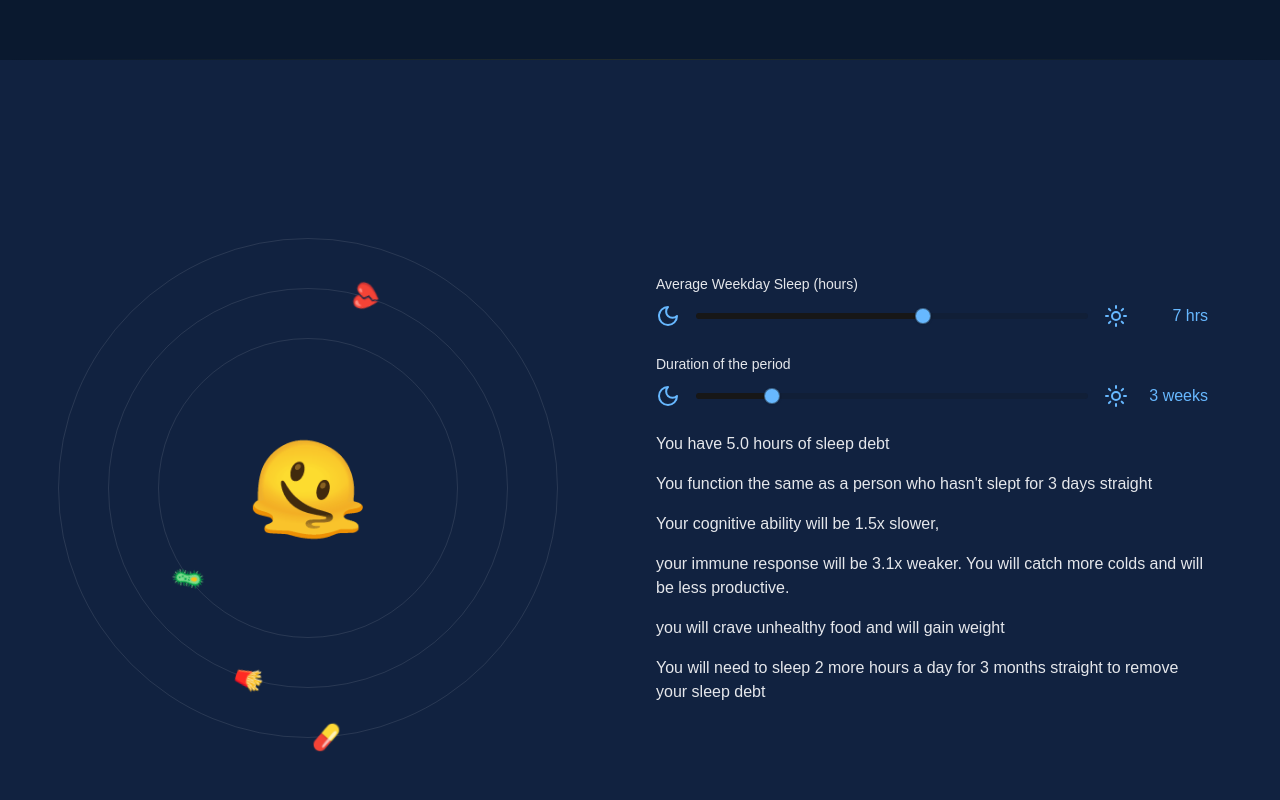
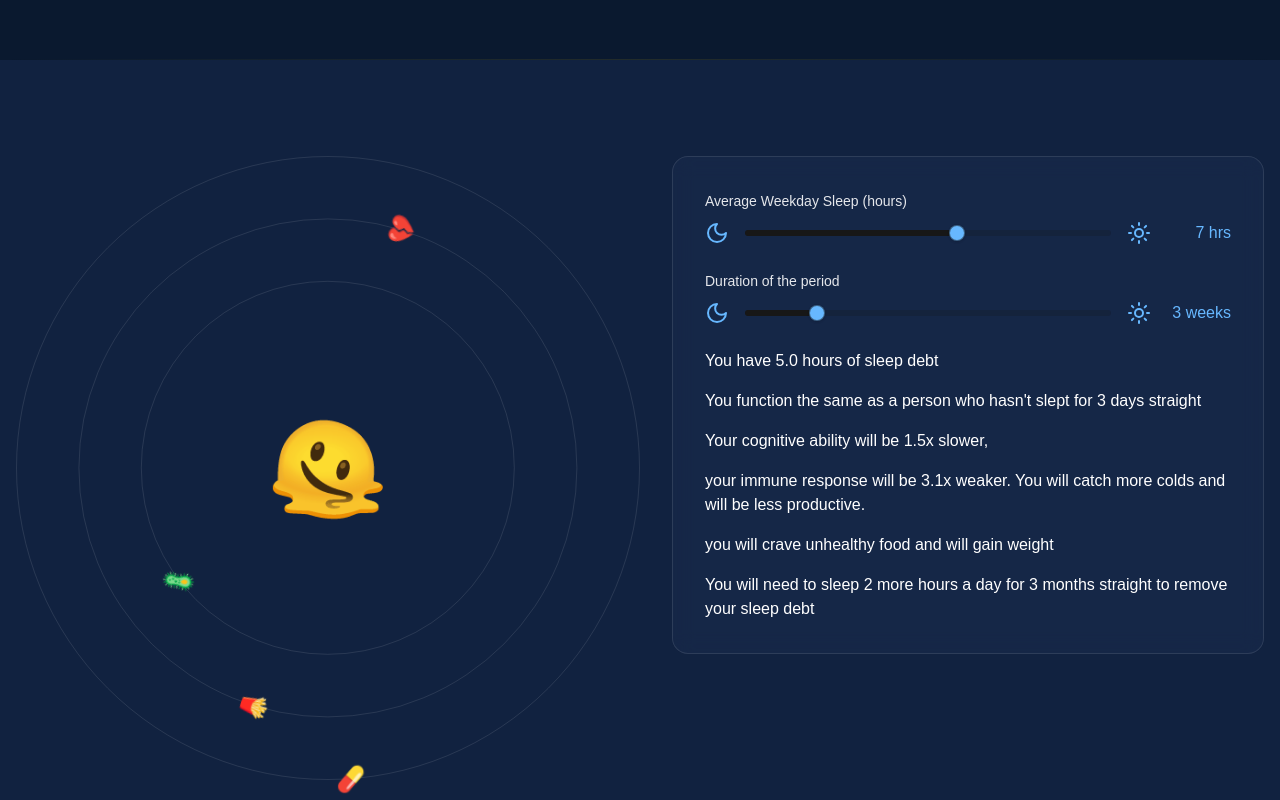
Before and after one commit to abram0v1ch/sleep-diplomat, a Next.js app: page /calculator in a window 1280 px wide. Shown: the part 740-1540 px from the top of the page. Built offline with nearby package versions, Linux system fonts and the light colour scheme.

Commit message:
finished template, working on content

```diff
--- a/app/calculator/page.tsx
+++ b/app/calculator/page.tsx
@@ -10,30 +10,53 @@ import Link from 'next/link'
 import styled from 'styled-components';
 
 interface CalculatedResults {
-  recommendedSleep: number
-  weeklyDebt: number
-  weeklyOverslept: number
-  monthlyDebt: number
-  monthlyOverslept: number
-  yearlyDebt: number
-  yearlyOverslept: number
-  averageSleep: number
+  weeklyDebt: number;
 }
 
-const VisualizationSection = styled.div`
-  flex: 1;
-  position: relative;
-  height: 600px;
+const FlexContainer = styled.div`
   display: flex;
+  width: 100%;
+  gap: 2rem;
+
+  @media (max-width: 768px) {
+    flex-direction: column;
     align-items: center;
-  justify-content: center;
+  }
+`;
+
+const OrbitalSection = styled.div`
+  width: 50%;
+  min-width: 300px;
+
+  @media (max-width: 768px) {
+    width: 100%;
+    max-width: 400px;
+  }
 `;
 
 const OrbitalSystem = styled.div`
   position: relative;
-  width: 500px;
-  height: 500px;
-  margin-right: 2rem;
+  width: 100%;
+  padding-bottom: 100%; // Makes it square
+`;
+
+const OrbitalContent = styled.div`
+  position: absolute;
+  top: 0;
+  left: 0;
+  width: 100%;
+  height: 100%;
+`;
+
+const Orbit = styled.div`
+  position: absolute;
+  border: 1px solid rgba(255, 255, 255, 0.1);
+  border-radius: 50%;
+  top: 50%;
+  left: 50%;
+  transform: translate(-50%, -50%);
+  width: ${props => `${props.size}%`};
+  height: ${props => `${props.size}%`};
 `;
 
 const OrbitPath = styled.div`
@@ -41,8 +64,8 @@ const OrbitPath = styled.div`
   top: 50%;
   left: 50%;
   transform: translate(-50%, -50%);
-  width: ${props => props.size}px;
-  height: ${props => props.size}px;
+  width: ${props => `${props.size}%`};
+  height: ${props => `${props.size}%`};
   animation: rotate ${props => props.duration}s linear infinite;
 
   @keyframes rotate {
@@ -62,24 +85,24 @@ const OrbitItem = styled.div`
   transform: translate(-50%, -50%);
 `;
 
-const FlexContainer = styled.div`
-  display: flex;
-  align-items: center;
-  justify-content: space-between;
-  gap: 2rem;
+const ResultsContainer = styled.div`
+  background: rgba(27, 44, 79, 0.5); // Slightly transparent dark blue
+  border-radius: 1rem;
   padding: 2rem;
-  border-radius: 1rem;
+  backdrop-filter: blur(10px);
+  border: 1px solid rgba(255, 255, 255, 0.1);
+  width: 100%;
+  margin-top: 1rem;
 `;
 
-const Orbit = styled.div`
-  position: absolute;
+const ContentBlock = styled.div`
+  background: rgba(27, 44, 79, 0.5);
+  border-radius: 1rem;
+  padding: 2rem;
+  backdrop-filter: blur(10px);
   border: 1px solid rgba(255, 255, 255, 0.1);
-  border-radius: 50%;
-  top: 50%;
-  left: 50%;
-  transform: translate(-50%, -50%);
-  width: ${props => props.size}px;
-  height: ${props => props.size}px;
+  width: 100%;
+  color: #fff;
 `;
 
 export default function SleepCalculatorPage() {
@@ -108,9 +131,7 @@ export default function SleepCalculatorPage() {
     const weeklyOverslept = Math.max(-totalWeeklyDiff, 0)
 
     setCalculatedResults({
-      recommendedSleep,
       weeklyDebt,
-      weeklyOverslept,
       monthlyDebt: weeklyDebt * 4,
       monthlyOverslept: weeklyOverslept * 4,
       yearlyDebt: weeklyDebt * 52,
@@ -224,57 +245,66 @@ export default function SleepCalculatorPage() {
       <section className="py-24 bg-[#112240]">
         <div className="max-w-7xl mx-auto px-4">
           <FlexContainer>
-            {/* Visualization on the left */}
-            <VisualizationSection>
+            <OrbitalSection>
               <OrbitalSystem>
+                <OrbitalContent>
                   {/* Center emoji */}
-                <div style={{ position: 'absolute', top: '50%', left: '50%', transform: 'translate(-50%, -50%)' }}>
-                  <span style={{ fontSize: '100px' }}>
+                  <div style={{
+                    position: 'absolute',
+                    top: '50%',
+                    left: '50%',
+                    transform: 'translate(-50%, -50%)'
+                  }}>
+                    <span style={{ fontSize: 'min(10vw, 100px)' }}>
                       {calculatedResults?.weeklyDebt > 0 ? '🫠' : '😊'}
                     </span>
                   </div>
 
-                {/* Static orbit circles */}
-                <Orbit size={300} />
-                <Orbit size={400} />
-                <Orbit size={500} />
+                  {/* Orbits */}
+                  <Orbit size={60} />  {/* 300px / 500px * 100 = 60% */}
+                  <Orbit size={80} />  {/* 400px / 500px * 100 = 80% */}
+                  <Orbit size={100} /> {/* 500px / 500px * 100 = 100% */}
 
-                {/* Rotating paths with emojis */}
-                <OrbitPath size={300} duration={15}>
+                  {/* Orbital items with percentage-based paths */}
+                  <OrbitPath size={60} duration={15}>
                     <OrbitItem>
-                    <span style={{ fontSize: '24px' }}>🦠</span>
+                      <span style={{ fontSize: 'min(3vw, 24px)' }}>🦠</span>
                     </OrbitItem>
                   </OrbitPath>
 
-                <OrbitPath size={400} duration={20}>
+                  <OrbitPath size={80} duration={20}>
                     <OrbitItem>
-                    <span style={{ fontSize: '24px' }}>🍟</span>
+                      <span style={{ fontSize: 'min(3vw, 24px)' }}>🍟</span>
                     </OrbitItem>
                   </OrbitPath>
 
-                <OrbitPath size={400} duration={20} style={{ animationDelay: '-10s' }}>
+                  <OrbitPath size={80} duration={20} style={{ animationDelay: '-10s' }}>
                     <OrbitItem>
-                    <span style={{ fontSize: '24px' }}>💔</span>
+                      <span style={{ fontSize: 'min(3vw, 24px)' }}>💔</span>
                     </OrbitItem>
                   </OrbitPath>
 
-                <OrbitPath size={500} duration={25}>
+                  <OrbitPath size={100} duration={25}>
                     <OrbitItem>
-                    <span style={{ fontSize: '24px' }}>💊</span>
+                      <span style={{ fontSize: 'min(3vw, 24px)' }}>💊</span>
                     </OrbitItem>
                   </OrbitPath>
+                </OrbitalContent>
               </OrbitalSystem>
-            </VisualizationSection>
+            </OrbitalSection>
 
-            {/* Sleep debt calculations on the right */}
-            <div className="flex-1 p-6 rounded-lg">
+            <div className="flex-1 min-w-[300px]">
+              <ContentBlock>
+                {/* Sliders Section */}
                 <div className="space-y-6">
+                  {/* First Slider */}
                   <div>
-                  <Label htmlFor="weekdaySleep" className="text-gray-200">Average Weekday Sleep (hours)</Label>
+                    <Label className="text-gray-200">
+                      Average Weekday Sleep (hours)
+                    </Label>
                     <div className="flex items-center space-x-4 mt-2">
                       <Moon className="text-[#67B8FF]" />
                       <Slider
-                      id="weekdaySleep"
                         min={0}
                         max={12}
                         step={0.5}
@@ -289,20 +319,19 @@ export default function SleepCalculatorPage() {
                     </div>
                   </div>
 
+                  {/* Second Slider */}
                   <div>
-                  <Label htmlFor="duration" className="text-gray-200">Duration of the period</Label>
+                    <Label className="text-gray-200">
+                      Duration of the period
+                    </Label>
                     <div className="flex items-center space-x-4 mt-2">
                       <Moon className="text-[#67B8FF]" />
                       <Slider
-                      id="duration"
                         min={1}
                         max={12}
                         step={1}
                         value={[duration]}
-                      onValueChange={(values: number[]) => {
-                        setDuration(values[0]);
-                        console.log("Duration changed to:", values[0]); // Debug log
-                      }}
+                        onValueChange={(value) => setDuration(value[0])}
                         className="flex-1 [&_[role=slider]]:!bg-[#67B8FF]"
                       />
                       <Sun className="text-[#67B8FF]" />
@@ -312,17 +341,19 @@ export default function SleepCalculatorPage() {
                     </div>
                   </div>
 
+                  {/* Results Section */}
                   {calculatedResults && (
-                  <div className="space-y-4 mt-6">
-                    <p className="text-gray-200">You have {calculatedResults.weeklyDebt.toFixed(1)} hours of sleep debt</p>
-                    <p className="text-gray-200">You function the same as a person who hasn't slept for 3 days straight</p>
-                    <p className="text-gray-200">Your cognitive ability will be 1.5x slower,</p>
-                    <p className="text-gray-200">your immune response will be 3.1x weaker. You will catch more colds and will be less productive.</p>
-                    <p className="text-gray-200">you will crave unhealthy food and will gain weight</p>
-                    <p className="text-gray-200">You will need to sleep 2 more hours a day for 3 months straight to remove your sleep debt</p>
+                    <div className="space-y-4 mt-8">
+                      <p>You have {calculatedResults.weeklyDebt.toFixed(1)} hours of sleep debt</p>
+                      <p>You function the same as a person who hasn't slept for 3 days straight</p>
+                      <p>Your cognitive ability will be 1.5x slower,</p>
+                      <p>your immune response will be 3.1x weaker. You will catch more colds and will be less productive.</p>
+                      <p>you will crave unhealthy food and will gain weight</p>
+                      <p>You will need to sleep 2 more hours a day for 3 months straight to remove your sleep debt</p>
                     </div>
                   )}
                 </div>
+              </ContentBlock>
             </div>
           </FlexContainer>
         </div>
```
Lines whose indentation alone changed are shown as unchanged.
